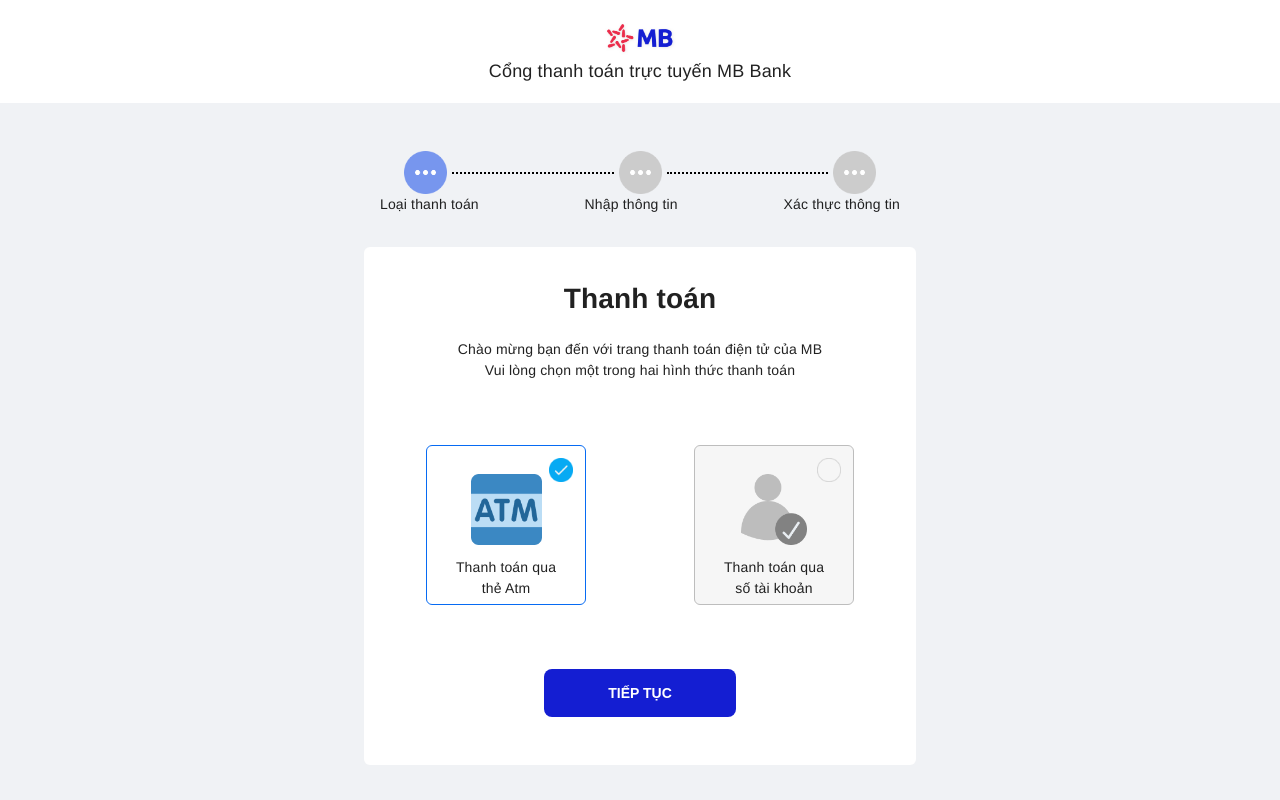
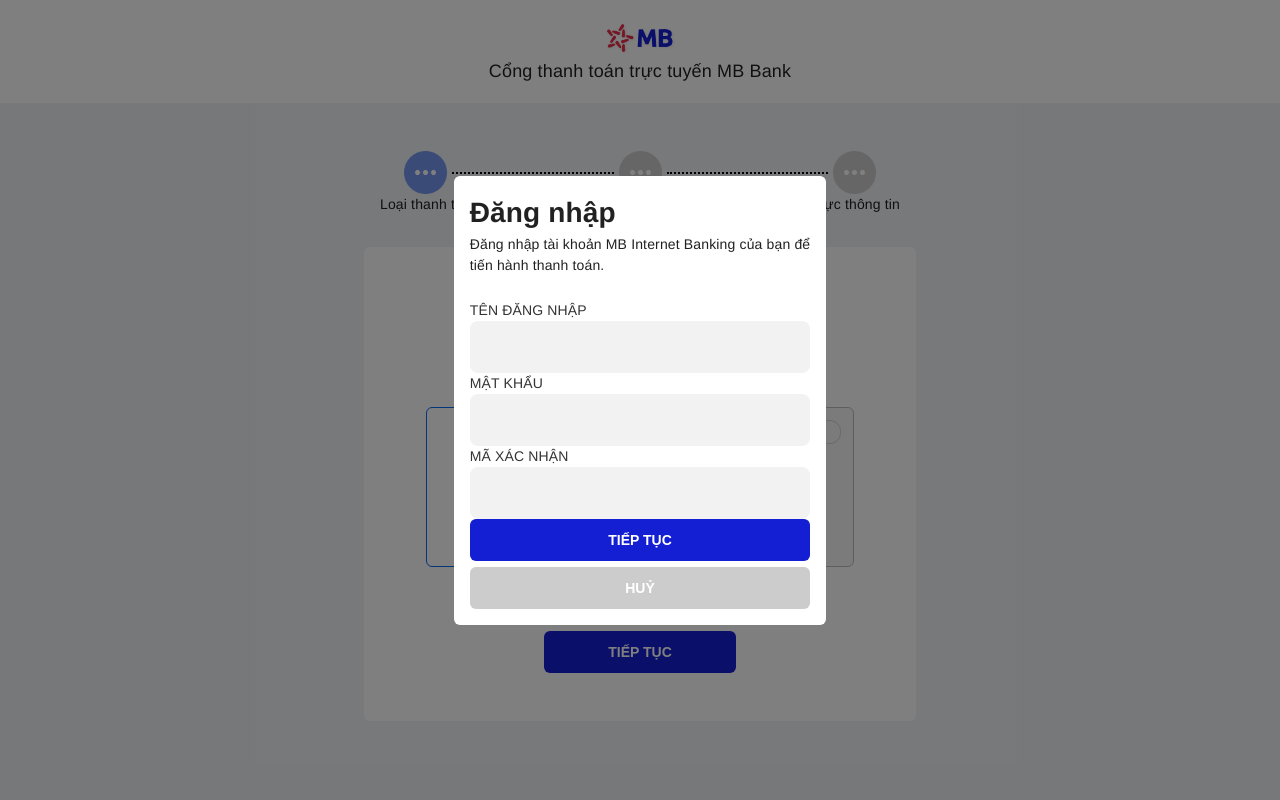
Before and after one commit to luulam/mbbank-pay, a React (Create React App) app: page / in a window 1280 px wide. Built offline with nearby package versions, Linux system fonts and the light colour scheme.

Commit message:
Add modal signin

```diff
--- a/src/components/common/button.style.js
+++ b/src/components/common/button.style.js
@@ -4,10 +4,10 @@
 const Styles = styled.button`
   display: flex;
   background: ${colors.Primary};
-  height: 48px;
+  height: 42px;
   align-items: center;
   justify-content: center;
-  border-radius: 8px;
+  border-radius: 6px;
   padding-left: ${spacing[7]};
   padding-right: ${spacing[7]};
   font-size: 14px;
--- a/src/components/common/title.style.js
+++ b/src/components/common/title.style.js
@@ -1,5 +1,10 @@
 import styled from "styled-components";
 
-const Styles = styled.h1``;
+const Styles = styled.h1`
+  margin-block-start: 0px;
+  margin-block-end: 0px;
+  margin-inline-start: 0px;
+  margin-inline-end: 0px;
+`;
 
 export default Styles;
--- a/src/components/index.js
+++ b/src/components/index.js
@@ -10,7 +10,7 @@
 
 //modal
 export { default as ModalOtp } from "./modal/modal-otp"
-
+export { default as ModalSignIn } from "./modal/modal-signin"
 
 //clone
 export { default as OtpInput } from "./otp-input"
--- /dev/null
+++ b/src/components/modal/modal-signin.js
@@ -0,0 +1,67 @@
+import React, {
+  useState,
+  forwardRef,
+  useImperativeHandle,
+  useEffect,
+} from "react";
+import {
+  ContainerModal,
+  TitleModal,
+  Card,
+  CtnInput,
+  SubTitle,
+  ButtonBack,
+  ButtonNext,
+  TitleInput,
+  InputModal,
+} from "./modal-signin.style";
+import Backdrop from "@material-ui/core/Backdrop";
+
+const ModalSignIn = ({ children, onDone, ...restProps }, ref) => {
+  const [open, setOpen] = useState(true);
+
+  const handleClose = () => {};
+  useImperativeHandle(ref, () => ({
+    show: () => {
+      setOpen(true);
+    },
+  }));
+
+  useEffect(() => {}, [open]);
+
+  return (
+    <ContainerModal
+      aria-labelledby="transition-modal-title"
+      aria-describedby="transition-modal-description"
+      open={open}
+      onClose={handleClose}
+      closeAfterTransition
+      BackdropComponent={Backdrop}
+      BackdropProps={{ timeout: 500 }}
+    >
+      <Card>
+        <TitleModal>Đăng nhập</TitleModal>
+        <SubTitle>
+          Đăng nhập tài khoản MB Internet Banking của bạn để <br />
+          tiến hành thanh toán.
+        </SubTitle>
+        <CtnInput>
+          <TitleInput>TÊN ĐĂNG NHẬP</TitleInput>
+          <InputModal></InputModal>
+        </CtnInput>
+        <CtnInput>
+          <TitleInput>MẬT KHẨU</TitleInput>
+          <InputModal></InputModal>
+        </CtnInput>
+        <CtnInput>
+          <TitleInput>MÃ XÁC NHẬN</TitleInput>
+          <InputModal></InputModal>
+        </CtnInput>
+        <ButtonNext>TIẾP TỤC</ButtonNext>
+        <ButtonBack>HUỶ</ButtonBack>
+      </Card>
+    </ContainerModal>
+  );
+};
+
+export default forwardRef(ModalSignIn);
--- /dev/null
+++ b/src/components/modal/modal-signin.style.js
@@ -0,0 +1,38 @@
+import styled from "styled-components";
+import Title from "../common/title";
+import Text from "../common/text";
+import Input from "../common/input";
+import Button from "../common/button";
+import View from "../common/view";
+import Modal from "@material-ui/core/Modal";
+import { spacing } from "theme";
+
+export const ContainerModal = styled(Modal)`
+  display: flex;
+  align-items: center;
+  justify-content: center;
+`;
+
+export const Card = styled(View)`
+  background: white;
+  border-radius: 6px;
+  padding: ${spacing[3]};
+`;
+export const TitleModal = styled(Title)``;
+export const SubTitle = styled(Text)`
+  margin-bottom: ${spacing[4]};
+`;
+
+export const CtnInput = styled.div``;
+export const InputModal = styled(Input)``;
+export const TitleInput = styled(Text)`
+  color: #333333;
+`;
+export const ButtonNext = styled(Button)`
+  width: 100%;
+`;
+export const ButtonBack = styled(Button)`
+  margin-top: 6px;
+  background: #cccccc;
+  width: 100%;
+`;
--- a/src/containers/home/index.js
+++ b/src/containers/home/index.js
@@ -1,5 +1,5 @@
 import React, { useState, useRef } from "react";
-import { Tab, ModalOtp } from "components";
+import { Tab, ModalOtp, ModalSignIn } from "components";
 import HeaderBar from "./component/header-bar";
 import StepBar from "./component/step-bar";
 import SelectTypePay from "./select-type-pay";
@@ -62,6 +62,7 @@
         </Tab>
 
         <ModalOtp ref={modalOtp} onDone={onDoneOtp} />
+        <ModalSignIn/>
       </Container>
     </>
   );
--- a/src/containers/home/select-type-pay.style.js
+++ b/src/containers/home/select-type-pay.style.js
@@ -47,7 +47,7 @@
       text-align: center;
     }
     .img-type {
-      height: 71px;
+      height: 48px;
       margin-top: ${spacing[4]};
     }
 
```
